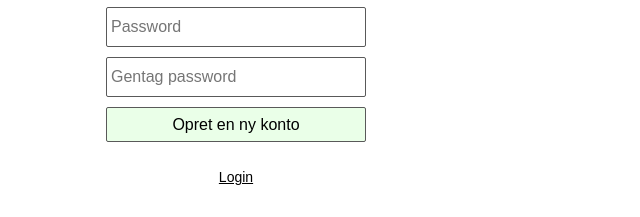
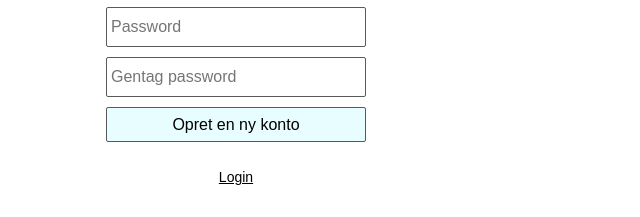
Before and after one commit to Thomsen232/Snake-game, a plain HTML site: page Login.html in a window 1280 px wide. Both pictures are taken after a click on the button "Opret en konto". Shown: the part 583-800 px from the top of the page, without its empty margins (395-1035 px from the left). Drawn offline with Linux system fonts and the light colour scheme.

Commit message:
login update

```diff
--- a/Login.html
+++ b/Login.html
@@ -57,7 +57,7 @@ body{
 	font-weight: 400;
 	padding: 6px;
 	margin-top: 10px;
-  background-color: #E8FDFF;
+  background-color: #EAFFE8;
 
 }
 
@@ -127,7 +127,9 @@ function opretellerlogin(){
     //Login knappen hedder nu opret kontoknappen.
     document.getElementById('loginID').value ="Opret en ny konto";
     //Knap bliver grøn
-    document.getElementById('loginID').style.backgroundColor= "#EAFFE8";
+    document.getElementById('loginID').style.backgroundColor= "#E8FDFF";
+
+
     opret = false
   } else {
     //Baggrundskassen gøres kortere
@@ -139,7 +141,7 @@ function opretellerlogin(){
     //Opret kontoknappen hedder nu loginknappen
     document.getElementById('loginID').value =loginIDvalue;
     //Knap bliver blå
-    document.getElementById('loginID').style.backgroundColor= "#E8FDFF";
+    document.getElementById('loginID').style.backgroundColor= "#EAFFE8";
     opret = true
   }
 
```
